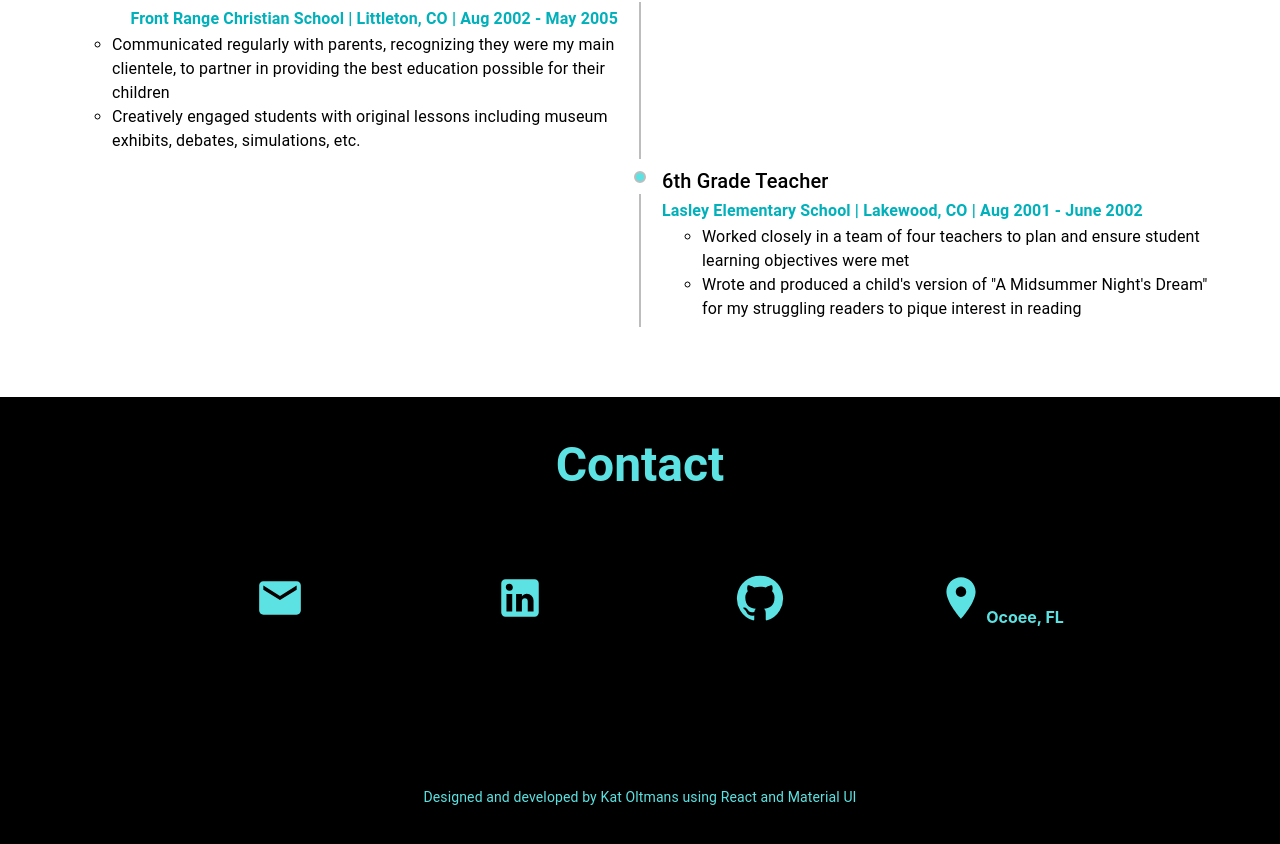
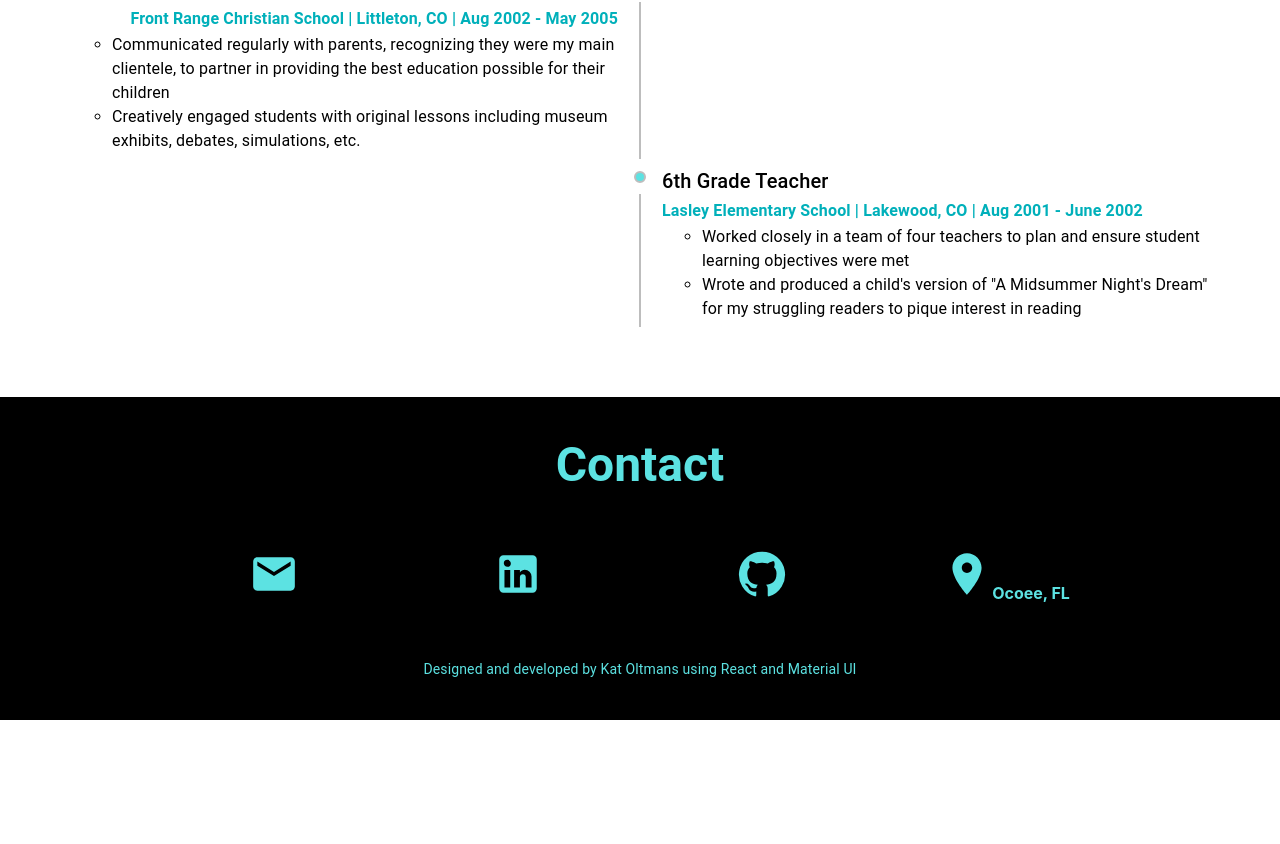
Before and after one commit to katoltmans/Personal-Portfolio, a React (Create React App) app in the folder client/: page /portfolio in a window 1280 px wide. Shown: the part 4293-5137 px from the top of the page. After the commit the page ends 5013 px from the top, so only its background shows below. Built offline with nearby package versions, Linux system fonts and the light colour scheme.

Commit message:
Update icon spacing

```diff
--- a/client/src/components/Contact.js
+++ b/client/src/components/Contact.js
@@ -22,7 +22,8 @@ const Contact = () => {
                 direction="row"
                 justifyContent="center"
                 alignItems="center"
-                sx={{ p: 20, pt: 10 }}
+                spacing={2}
+                sx={{ px: 20, py: 7 }}
             >
                 <Grid item xs={12} sm={6} lg={3}>
                     <a
```
